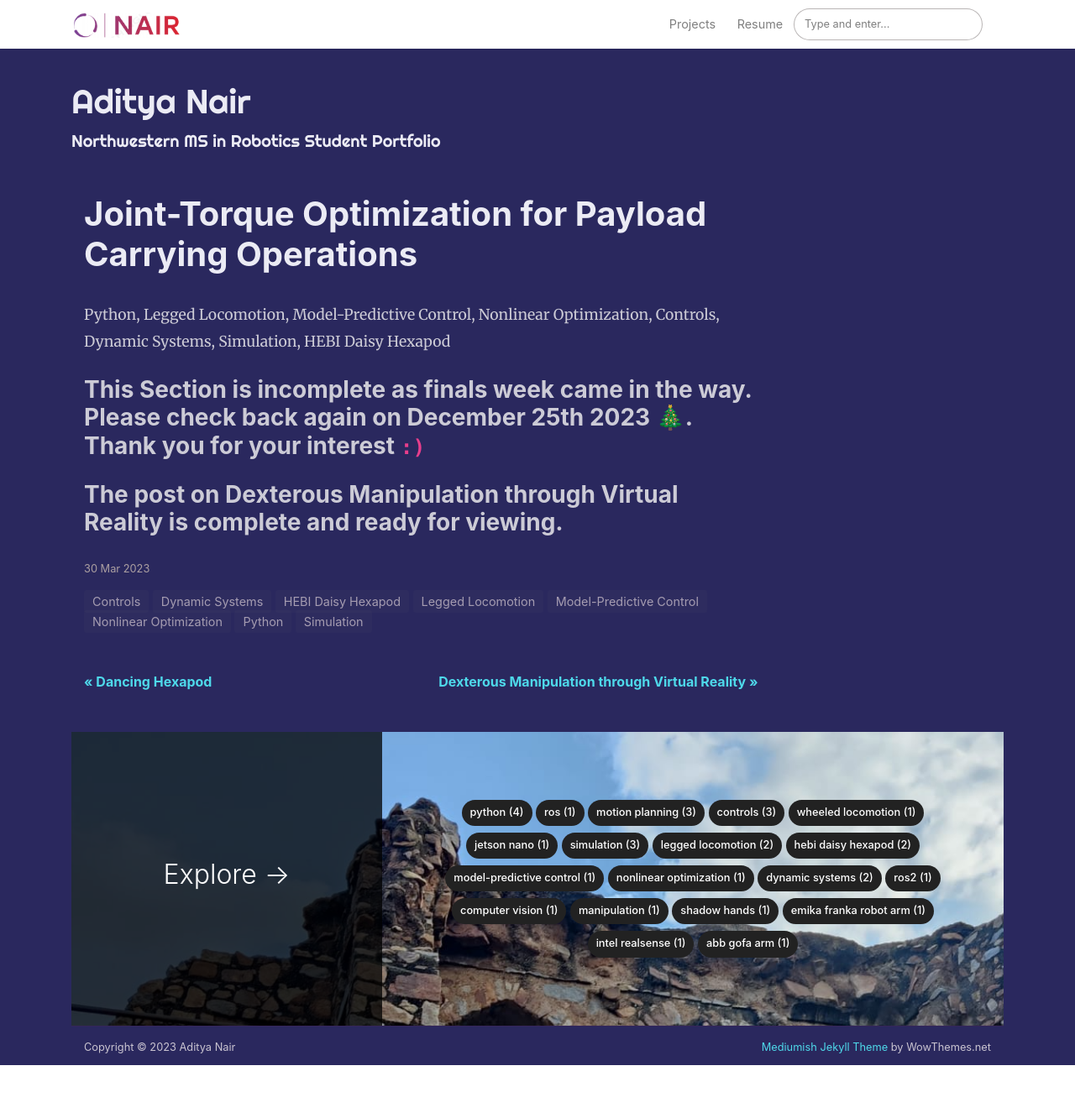
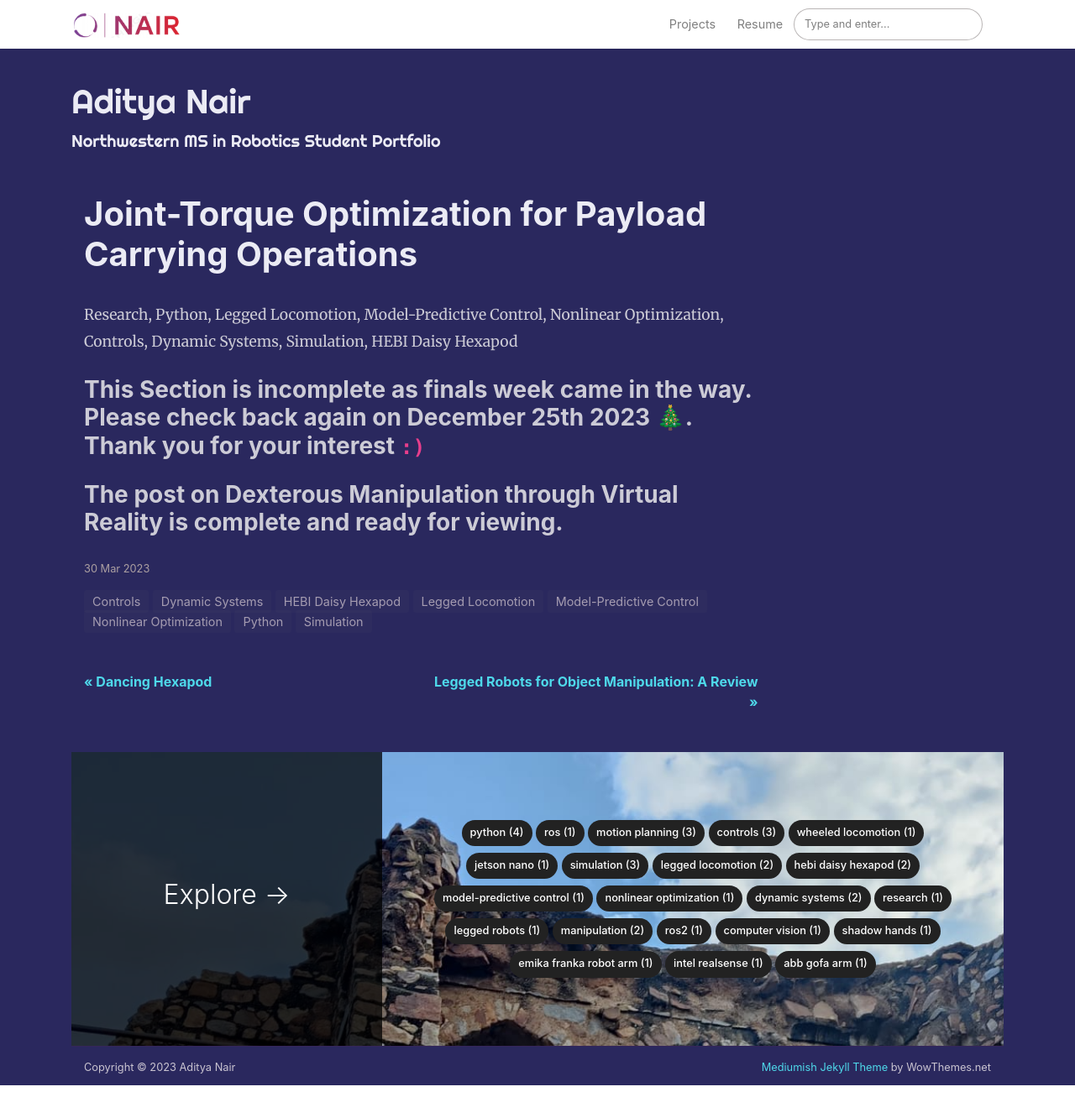
Before and after one commit to GogiPuttar/adityanairswebsite.github.io, a Jekyll site: the page built from _posts/2023-03-30-JointTorqueOptimization.md, in a window 1280 px wide and 1355 px high. Shown: the top 1332 px of the window at 84% size. Built offline with Jekyll 4.4.1, drawn with Linux system fonts in a browser that asks for light colours; nearby versions of some CDN libraries; comment, search, counter and statistics services are not loaded; some of the changed lines change nothing that is shown.

Commit message:
Added incomplete review paper post

```diff
--- a/_posts/2023-03-30-JointTorqueOptimization.md
+++ b/_posts/2023-03-30-JointTorqueOptimization.md
@@ -8,7 +8,7 @@
 hidden: true
 ---
 
-Python, Legged Locomotion, Model-Predictive Control, Nonlinear Optimization, Controls, Dynamic Systems, Simulation, HEBI Daisy Hexapod
+Research, Python, Legged Locomotion, Model-Predictive Control, Nonlinear Optimization, Controls, Dynamic Systems, Simulation, HEBI Daisy Hexapod
 
 ### This Section is incomplete as finals week came in the way. Please check back again on December 25th 2023 🎄. Thank you for your interest `:)`
 
--- /dev/null
+++ b/_posts/2023-04-24-LeggedRobotsForObjectManipulation.md
@@ -0,0 +1,20 @@
+---
+layout: post
+title:  "Legged Robots for Object Manipulation: A Review"
+categories: [Research, Legged Robots, Manipulation
+
+]
+image: assets/images/ReviewPaper.jpg
+featured: false
+hidden: false
+---
+
+Research, Legged Robots, Manipulation
+
+<div align="center"><h2> <a href="https://www.frontiersin.org/articles/10.3389/fmech.2023.1142421/full">View Publication ⇗</a></h2></div>
+<div align="center"><h2> OR </h2></div>
+<div align="center"><h2> <a href="https://www.frontiersin.org/articles/10.3389/fmech.2023.1142421/full">View PDF 📄</a></h2></div>
+
+### This Section is incomplete as finals week came in the way. Please check back again on December 25th 2023 🎄. Thank you for your interest `:)`
+
+### The post on Dexterous Manipulation through Virtual Reality is complete and ready for viewing.
```
Also changed, not shown: assets/images/ReviewPaper.jpg (added).
